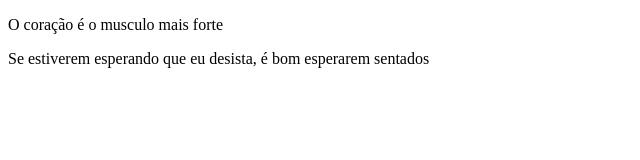
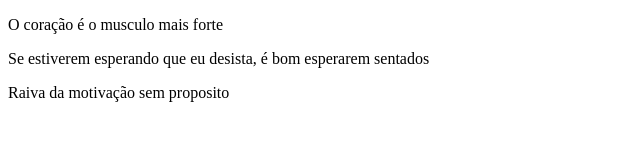
Before and after one commit to arissntts/Projeto01, a plain HTML site: page index.html in a window 1280 px wide. Shown: the whole page, without its empty margins (0-640 px from the left). Drawn offline with Linux system fonts and the light colour scheme.

Commit message:
Frase motivacional 3

```diff
--- a/index.html
+++ b/index.html
@@ -8,5 +8,6 @@
 <body>
     <p>O coração é o musculo mais forte</p>
     <p>Se estiverem esperando que eu desista, é bom esperarem sentados</p>
+    <p>Raiva da motivação sem proposito</p>
 </body>
 </html>
```
